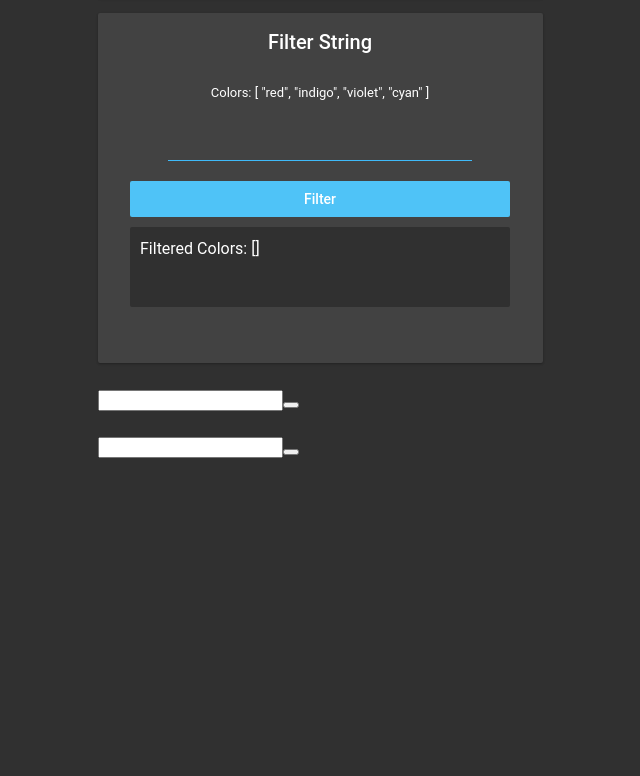
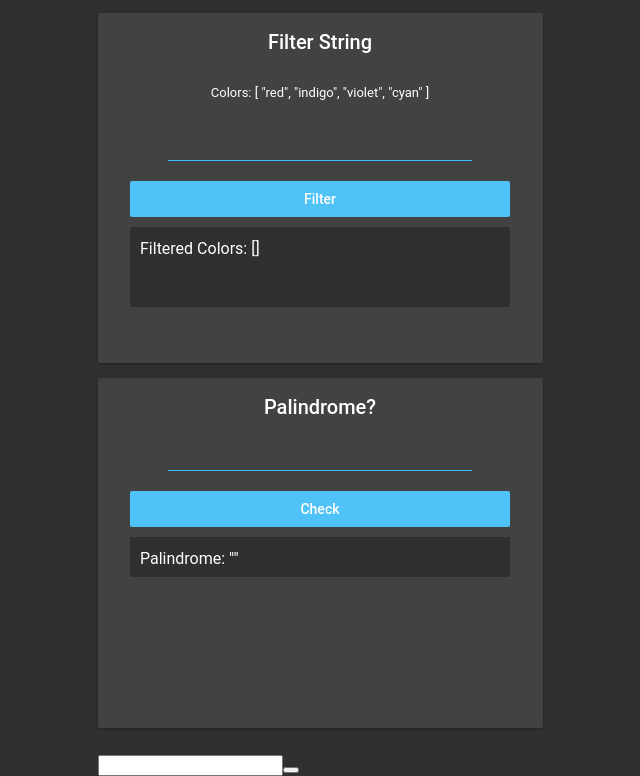
Before and after one commit to dontomassino777/react-toy-problems, a React (Create React App) app: page / in a window 1280 px wide. Shown: the part 692-1468 px from the top of the page, without its empty margins (320-960 px from the left). Before the commit the page ends 1150 px from the top, so only its background shows below. Built offline with nearby package versions, Linux system fonts and the light colour scheme.

Commit message:
palindrome feature works

```diff
--- a/src/components/Topics/Palindrome.js
+++ b/src/components/Topics/Palindrome.js
@@ -1,24 +1,43 @@
 import React, {Component} from 'react';
 
 export default class Palindrome extends Component {
+
+    constructor() {
+        super();
+
+        this.state = {
+            userInput: '',
+            palindrome: '',
+        }
+    }
+
+    handleChange(val) {
+        this.setState({ userInput: val })
+    }
+
+    isPalindrome(userInput) {
+        let testStr = userInput
+        let revStr = []
+
+        for (let i=0; i<testStr.length; i++) {
+            revStr.unshift(testStr[i])
+        }
+
+        if (revStr.join('') === testStr) {
+            this.setState({ palindrome: 'true'})
+        } else {
+            this.setState({ palindrome: 'false'})
+        }
+
+    }
+
     render() {
         return (
-            <div>
-                <h4>
-
-                </h4>
-                <input>
-
-                </input>
-                <button>
-
-                </button>
-                <span>
-
-                </span>
-                <span>
-
-                </span>
+            <div className='puzzleBox filterStringPB'>
+                <h4>Palindrome?</h4>
+                <input className='inputLine' onChange={ (e) => this.handleChange(e.target.value) }></input>
+                <button className='confirmationButton'onClick={ () => this.isPalindrome(this.state.userInput) }>Check</button>
+                <span className='resultsBox'>Palindrome: { JSON.stringify(this.state.palindrome)}</span>
             </div>
         )
     }
```
